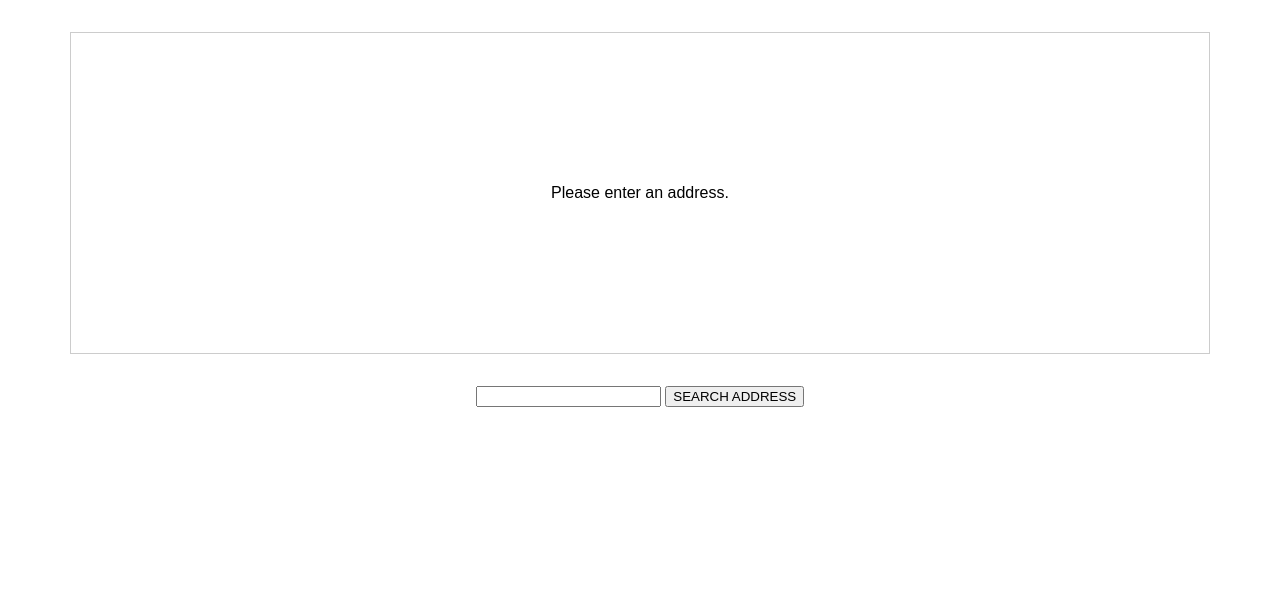
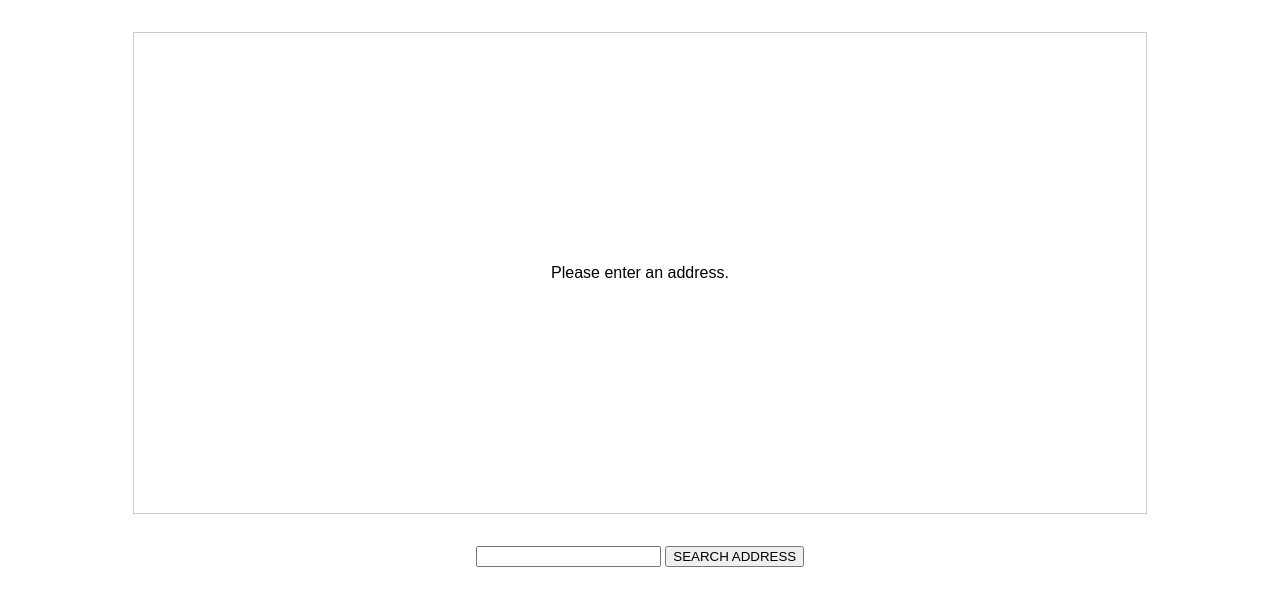
Before and after one commit to lullabyX/select-n-share, a website built with webpack: page index.html in a window 1280 px wide. Built offline with nearby package versions, Linux system fonts and the light colour scheme.

Commit message:
miscellaneous

```diff
--- a/app.css
+++ b/app.css
@@ -3,8 +3,8 @@ html {
 }
 
 #map {
-  width: 90%;
-  height: 20rem;
+  width: 80%;
+  height: 30rem;
   border: 1px solid #ccc;
   margin: 2rem auto;
   display: flex;
--- a/src/app.ts
+++ b/src/app.ts
@@ -1,12 +1,13 @@
 import axios from "axios";
 
 const form = document.querySelector("form") as HTMLFormElement;
+const inputEl = document.getElementById("address") as HTMLInputElement;
+
 
 const GOOGLE_MAP_API_KEY = "AIzaSyBPxD365rZocu5KOxcNAL9n7mcQMO3YwJQ";
 
 const addressSubmitHandler = (event: Event) => {
   event.preventDefault();
-  const inputEl = document.getElementById("address") as HTMLInputElement;
   const address = inputEl.value;
   if (address.trim().length === 0) {
     return;
@@ -28,7 +29,7 @@ const addressSubmitHandler = (event: Event) => {
         document.getElementById("map") as HTMLElement,
         {
           center: coordinates,
-          zoom: 16,
+          zoom: 14,
         }
       );
       new google.maps.Marker({
```
